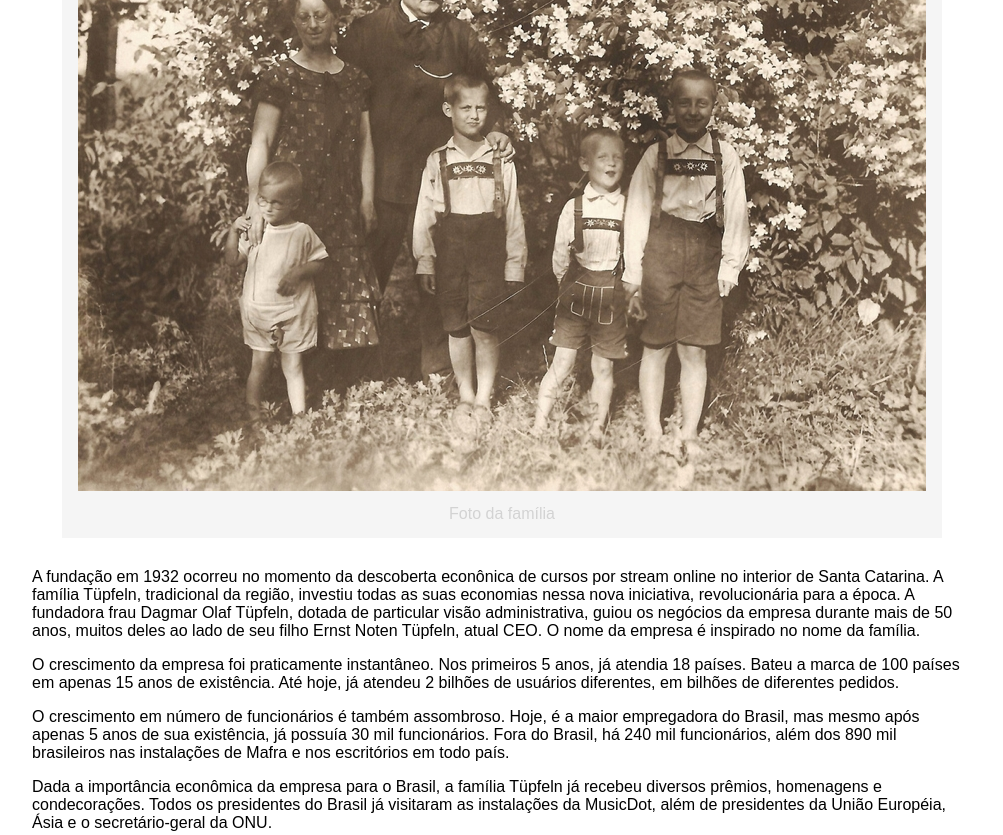
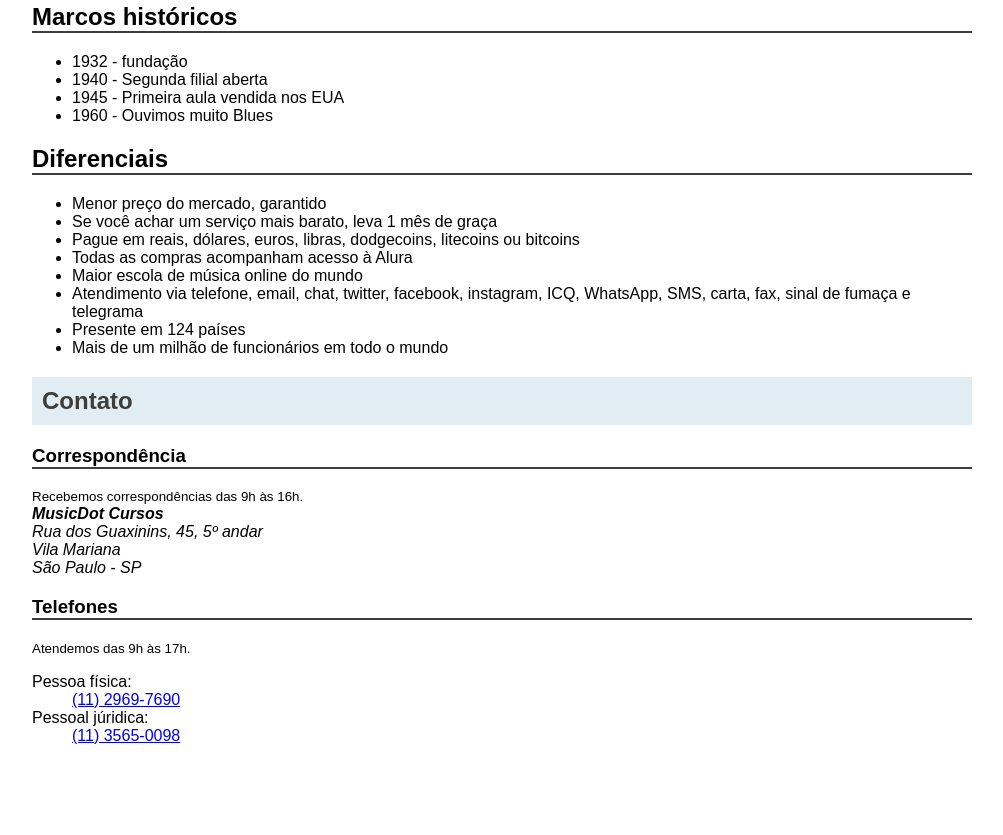
Before and after one commit to leticiacostadias/wd-43-2020, a plain HTML site: page sobre.html in a window 1280 px wide. Shown: the part 1329-2164 px from the top of the page, without its empty margins (138-1141 px from the left). After the commit the page ends 2090 px from the top, so only its background shows below. Drawn offline with Linux system fonts and the light colour scheme.

Commit message:
estado final da terceira aula

```diff
--- a/css/sobre.css
+++ b/css/sobre.css
@@ -2,13 +2,16 @@ body {
   font-family: Arial;
 }
 
-h1 {
+/* h1 { */
+.titulo {
   color: #3D3D3D;
   background-color: #E1EDF2;
   padding: 10px;
 }
 
-h2, h3 {
+/* h2, h3 { */
+.subtitulo,
+h3 {
   border-bottom: 2px solid #3D3D3D;
 }
 
@@ -46,6 +49,29 @@ div {
   color: fuchsia
 }
 
+img {
+  max-width: 100%;
+}
+
+.figure-center {
+  width: 550px;
+  margin: auto;
+}
+
+.imagem-familia {
+  width: 275px;
+  float: right;
+}
+
+/* .subtitulo {
+  color: blue;
+}
+
+.subtitulo-com-borda {
+  color: green;
+  border: 3px solid red;
+} */
+
 /* a {
   color: inherit;
   text-decoration: none;
--- a/sobre.html
+++ b/sobre.html
@@ -29,26 +29,27 @@
           <li><a href="index.html">Home</a></li>
           <li><a href="sobre.html">Sobre</a></li>
           <li><a href="matricula.html">Matrícula</a></li>
+          <li><a href="#contato">Contato</a></li>
         </ul>
       </nav>
 
-      <h1>Sobre a empresa</h1>
+      <h1 class="titulo">Sobre a empresa</h1>
 
       <p>A MusicDot é a maior escola online de música em todo o mundo.
   Fundada em 1932, possui estúdios em 124 países, sendo líder de mercado com mais de 90% de participação em 118 deles.</p>
 
       <p>Nossa matriz fica em Mafra, em Santa Catarina. De lá, saem grande parte das gravações de nossos cursos. Nossa matriz:</p>
 
-      <figure>
+      <figure class="figure-center">
         <img src="img/matriz-musicdot.png" alt="Nova matriz MusicDot">
         <figcaption>Nova matriz MusicDot</figcaption>
       </figure>
 
       <h3>Assine os cursos da MusicDot. Acesse <a href="index.html">nosso site</a> ou entre em contato se tiver dúvidas. Conheça também <a href="#historia">nossa história</a> e <a href="#diferenciais">nossos diferenciais</a>.</h3>
 
-      <h2 id="historia">História</h2>
+      <h2 id="historia" class="subtitulo">História</h2>
 
-      <figure>
+      <figure class="imagem-familia">
         <img src="img/familia-tupfeln.jpg" alt="Foto da família">
         <figcaption>Foto da família</figcaption>
       </figure>
@@ -61,7 +62,7 @@
 
       <p>Dada a importância econômica da empresa para o Brasil, a família Tüpfeln já recebeu diversos prêmios, homenagens e condecorações. Todos os presidentes do Brasil já visitaram as instalações da MusicDot, além de presidentes da União Européia, Ásia e o secretário-geral da ONU.</p>
 
-      <h2>Marcos históricos</h2>
+      <h2 class="subtitulo">Marcos históricos</h2>
 
       <ul>
         <li>1932 - fundação</li>
@@ -75,7 +76,7 @@
         <dd>Linguagem utilizada na web para estruturação de páginas</dd>
       </dl> -->
 
-      <h2 id="diferenciais">Diferenciais</h2>
+      <h2 id="diferenciais" class="subtitulo">Diferenciais</h2>
 
       <ul>
         <li>Menor preço do mercado, garantido</li>
@@ -87,6 +88,35 @@
         <li>Presente em 124 países</li>
         <li>Mais de um milhão de funcionários em todo o mundo</li>
       </ul>
+
+      <footer>
+        <h2 id="contato" class="titulo">Contato</h2>
+
+        <section>
+          <h3>Correspondência</h3>
+          <small>Recebemos correspondências das 9h às 16h.</small>
+
+          <address>
+            <strong>MusicDot Cursos</strong><br>
+            Rua dos Guaxinins, 45, 5º andar<br>
+            Vila Mariana<br>
+            São Paulo - SP
+          </address>
+        </section>
+
+        <section>
+          <h3>Telefones</h3>
+          <small>Atendemos das 9h às 17h.</small>
+
+          <dl>
+            <dt>Pessoa física:</dt>
+            <dd><a href="tel:1129697690">(11) 2969-7690</a></dd>
+
+            <dt>Pessoal júridica:</dt>
+            <dd><a href="tel:1135650098">(11) 3565-0098</a></dd>
+          </dl>
+        </section>
+      </footer>
     </div>
   </body>
 </html>
```
Also changed, not shown: semantica.html (added, +41 -0 lines), notas.txt.
